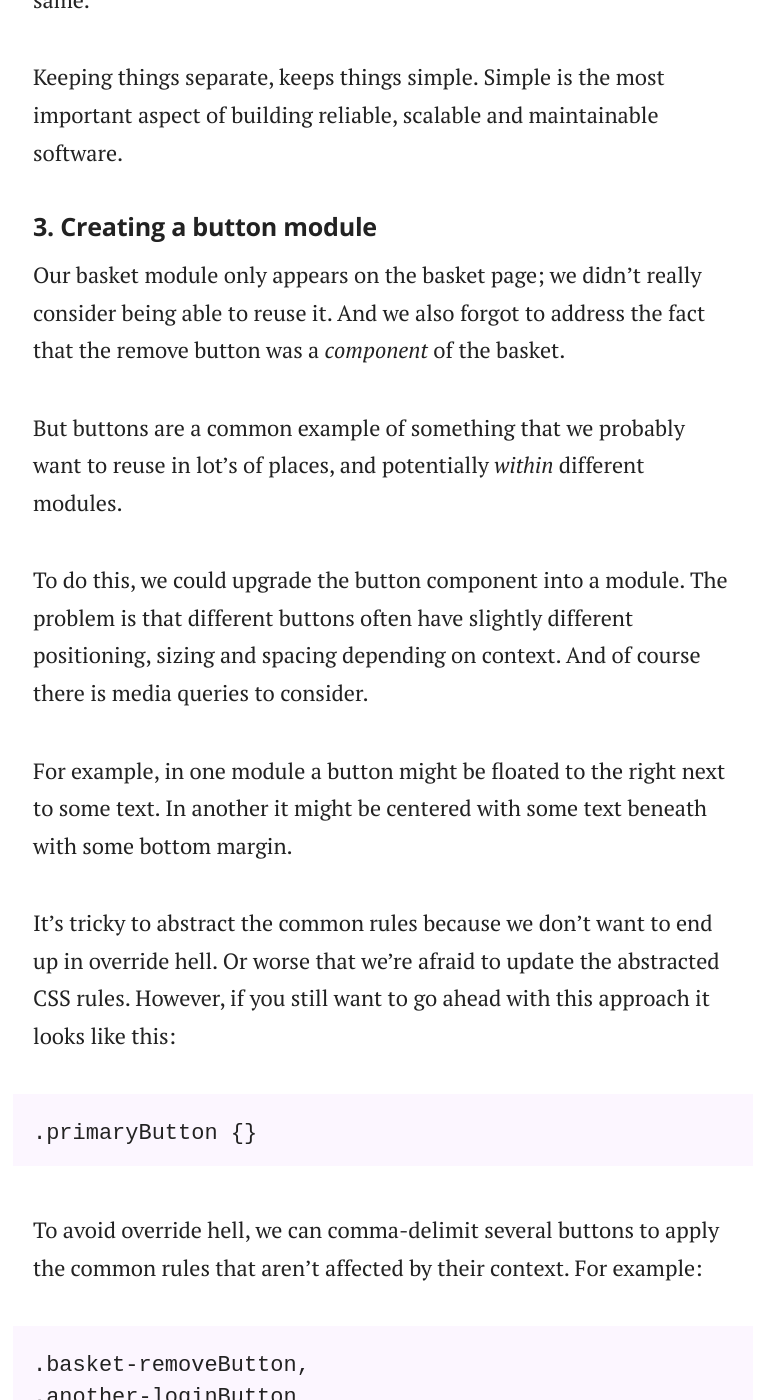
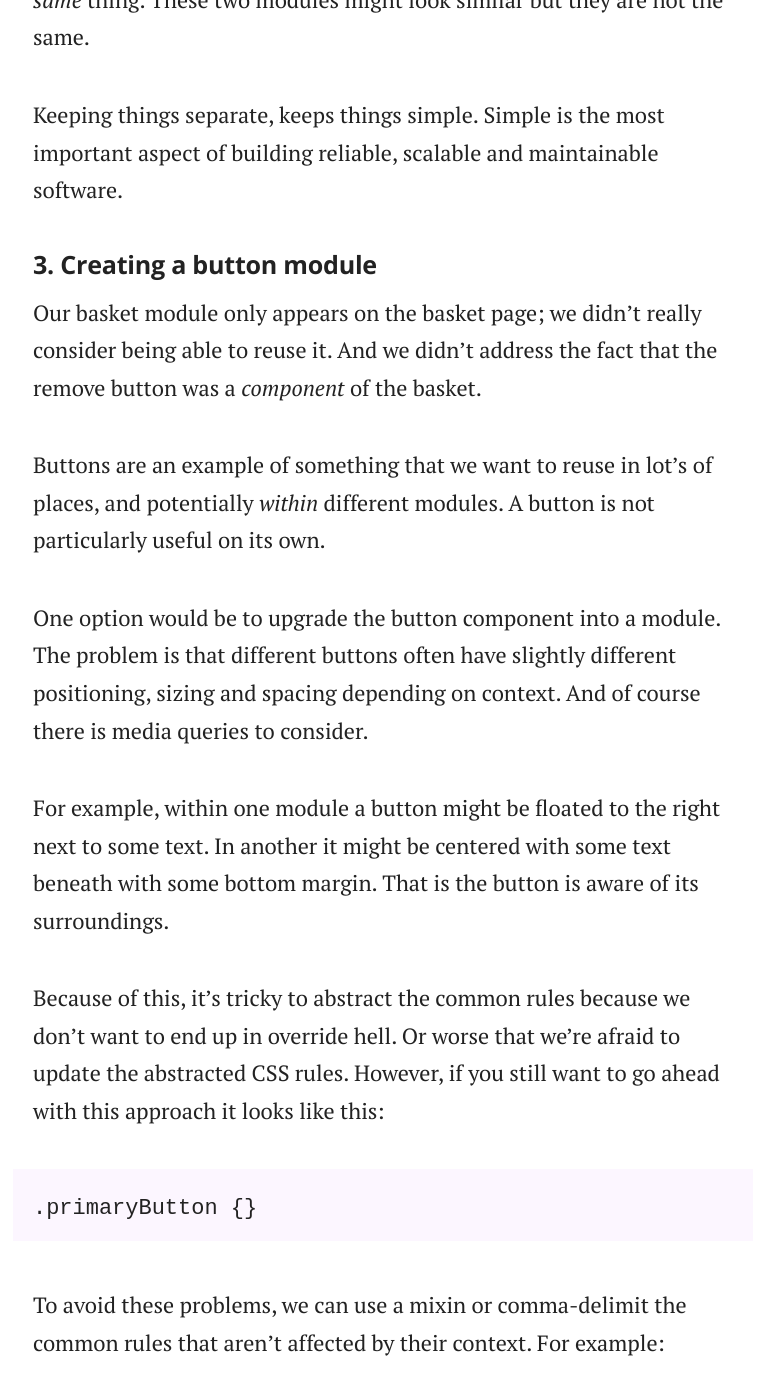
Before and after one commit to adamsilver/maintainablecss.com-jekyll, a Jekyll site: the page built from _chapters/06-modules.md, in a window 1280 px wide and 1400 px high, scrolled down 3625 px. Shown: the whole window, without its empty margins (257-1015 px from the left). Built offline with Jekyll 4.4.1, drawn with Linux system fonts in a browser that asks for light colours; some of the changed text lies outside the part shown.

Commit message:
Improved module

```diff
--- a/_chapters/06-modules.md
+++ b/_chapters/06-modules.md
@@ -26,13 +26,13 @@ A logo *module* might consist of copy, an image and a link, each of which are co
 
 ## Modules vs components
 
-Sometimes it's hard to decide whether something is a component or a module. For example, we might have a header containing a logo and a menu. Are these components or modules?
+Sometimes it's hard to decide whether something should be a component or a module. For example, we might have a header containing a logo and a menu. Are these components or modules?
 
-In a recent project of mine, it made sense for the logo to be a component and the menu to be a module of its own.
+In a recent project it made most sense for the logo to be a component and the menu to be a module of its own. What's a header without logo? And the navigation might be moved below the header.
 
 Nobody understands your requirements as well as you do. Through experience you'll get a feel for it. And if you get it wrong, changing from a component to a module is easy.
 
-That's enough of the theory. Let's build three different modules together. In doing so, the hope is to cover most of the things we think about when writing CSS.
+That's enough theory. Let's build three different modules together. In doing so, the hope is to cover most of the things we think about when writing CSS.
 
 ## 1. Creating a basket module
 
@@ -74,19 +74,19 @@ Keeping things separate, keeps things simple. Simple is the most important aspec
 
 ## 3. Creating a button module
 
-Our basket module only appears on the basket page; we didn't really consider being able to reuse it. And we also forgot to address the fact that the remove button was a *component* of the basket.
+Our basket module only appears on the basket page; we didn't really consider being able to reuse it. And we didn't address the fact that the remove button was a *component* of the basket.
 
-But buttons are a common example of something that we probably want to reuse in lot's of places, and potentially *within* different modules.
+Buttons are an example of something that we want to reuse in lot's of places, and potentially *within* different modules. A button is not particularly useful on its own.
 
-To do this, we could upgrade the button component into a module. The problem is that different buttons often have slightly different positioning, sizing and spacing depending on context. And of course there is media queries to consider.
+One option would be to upgrade the button component into a module. The problem is that different buttons often have slightly different positioning, sizing and spacing depending on context. And of course there is media queries to consider.
 
-For example, in one module a button might be floated to the right next to some text. In another it might be centered with some text beneath with some bottom margin.
+For example, within one module a button might be floated to the right next to some text. In another it might be centered with some text beneath with some bottom margin. That is the button is aware of its surroundings.
 
-It's tricky to abstract the common rules because we don't want to end up in override hell. Or worse that we're afraid to update the abstracted CSS rules. However, if you still want to go ahead with this approach it looks like this:
+Because of this, it's tricky to abstract the common rules because we don't want to end up in override hell. Or worse that we're afraid to update the abstracted CSS rules. However, if you still want to go ahead with this approach it looks like this:
 
 	.primaryButton {}
 
-To avoid override hell, we can comma-delimit several buttons to apply the common rules that aren't affected by their context. For example:
+To avoid these problems, we can use a mixin or comma-delimit the common rules that aren't affected by their context. For example:
 
 	.basket-removeButton,
 	.another-loginButton,
@@ -106,7 +106,7 @@ Notice that in this example, we don't specify `float`, `margin` or `width` etc.
 	  margin-bottom: 10px;
 	}
 
-There's a third option. Imagine a checkout flow whereby each page has an identical continue button. And next to it is a link to go back to the previous step. We can do this:
+There's a third option. Imagine a checkout flow whereby each page has a continue button and a link to the previous step. We can reuse it like this:
 
 	.checkoutActions-continueButton { }
 
```
